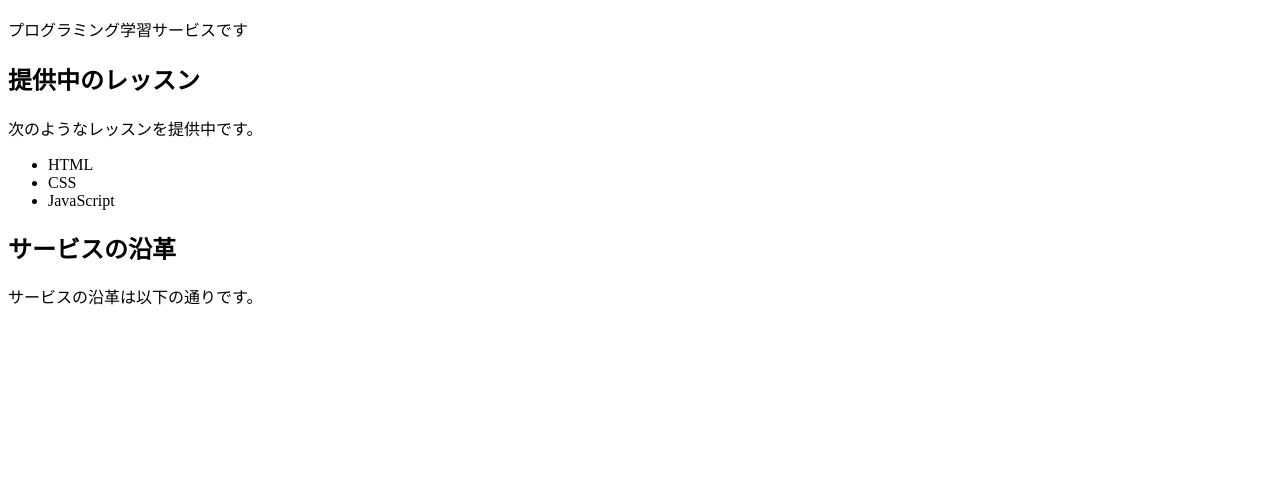
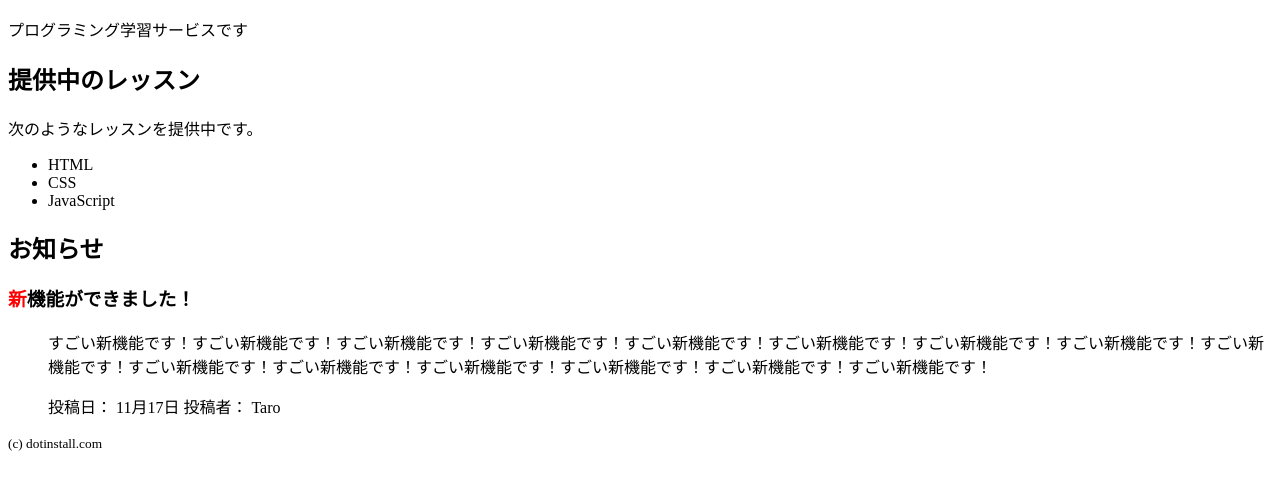
Before and after one commit to Hijikata1869/html-css, a plain HTML site: page index.html in a window 1280 px wide. Shown: the part 299-786 px from the top of the page. Drawn offline with Linux system fonts and the light colour scheme.

Commit message:
update index.html

```diff
--- a/index.html
+++ b/index.html
@@ -1,17 +1,26 @@
 <!DOCTYPE html>
 <html lang="ja">
+
 <head>
-  <meta charset="UTF-8">
-  <meta name="viewport" content="width=device-width, initial-scale=1.0">
-  <title>Document</title>
+  <meta charset="UTF-8" />
+  <meta name="viewport" content="width=device-width, initial-scale=1.0" />
+  <meta name="description" content="プログラミングを3分動画で学べるサービスです">
+  <title>ドットインストール</title>
+  <link rel="icon" href="favicon.png">
 </head>
+
 <body>
-  <img src="logo.png" alt="ロゴ画像" width="160" height="160" >
+  <header>
+    <img src="logo.png" alt="ロゴ画像" width="160" height="160" />
     <h1>ドットインストール</h1>
+  </header>
 
+  <section>
     <h2>サービスの特徴</h2>
     <p>プログラミング学習サービスです</p>
+  </section>
 
+  <section>
     <h2>提供中のレッスン</h2>
     <p>次のようなレッスンを提供中です。</p>
     <ul>
@@ -19,8 +28,26 @@
       <li>CSS</li>
       <li>JavaScript</li>
     </ul>
+  </section>
 
-  <h2>サービスの沿革</h2>
-  <p>サービスの沿革は以下の通りです。</p>
+  <section>
+    <h2>お知らせ</h2>
+    <article>
+      <h3><span style="color: red">新</span>機能ができました！</h3>
+      <div style="margin-left: 40px">
+        <p>
+          すごい新機能です！すごい新機能です！すごい新機能です！すごい新機能です！すごい新機能です！すごい新機能です！すごい新機能です！すごい新機能です！すごい新機能です！すごい新機能です！すごい新機能です！すごい新機能です！すごい新機能です！すごい新機能です！すごい新機能です！
+        </p>
+        <footer>
+          <p>投稿日： <time datetime="2020-11-17 13:00">11月17日</time> 投稿者： Taro</p>
+        </footer>
+      </div>
+    </article>
+  </section>
+
+  <footer>
+    <small>(c) dotinstall.com</small>
+  </footer>
 </body>
+
 </html>
```
Lines whose indentation alone changed are shown as unchanged.
